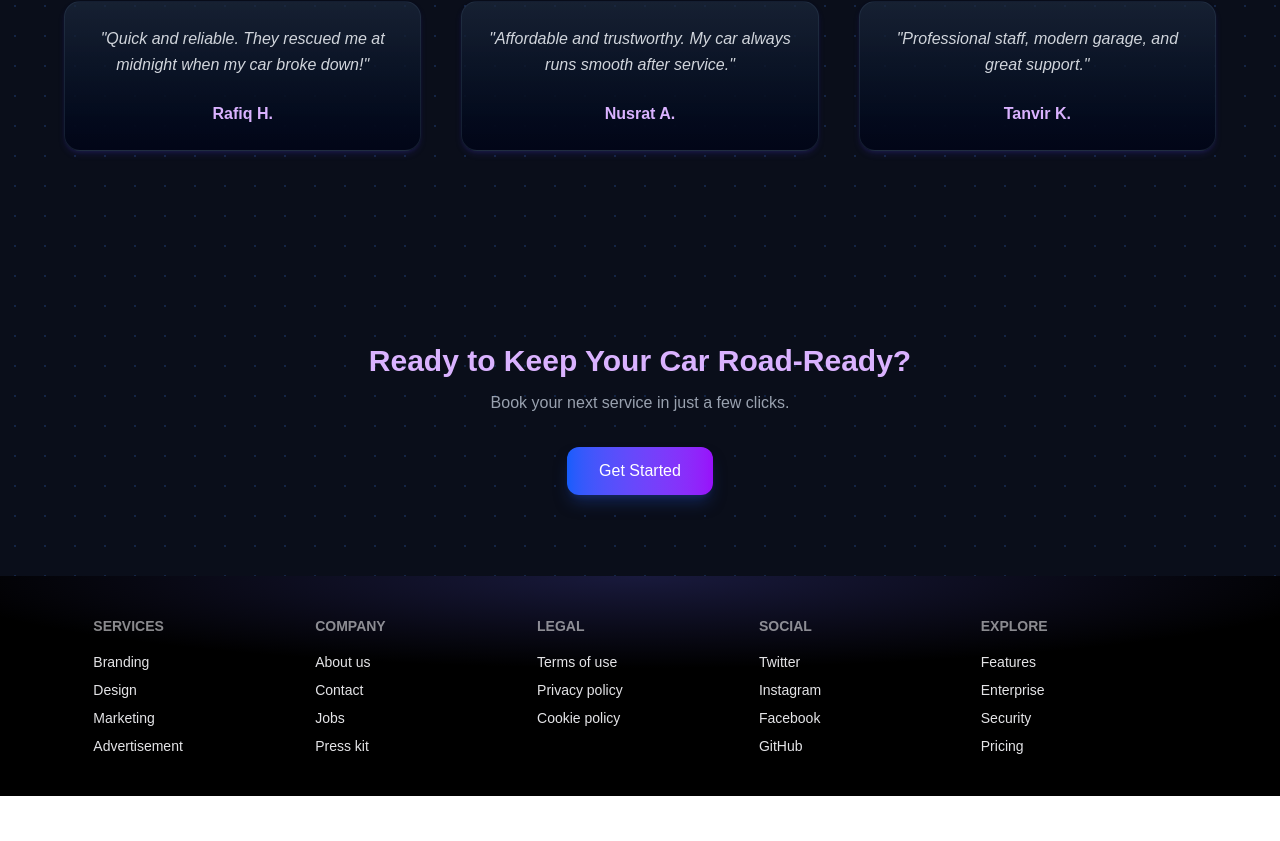
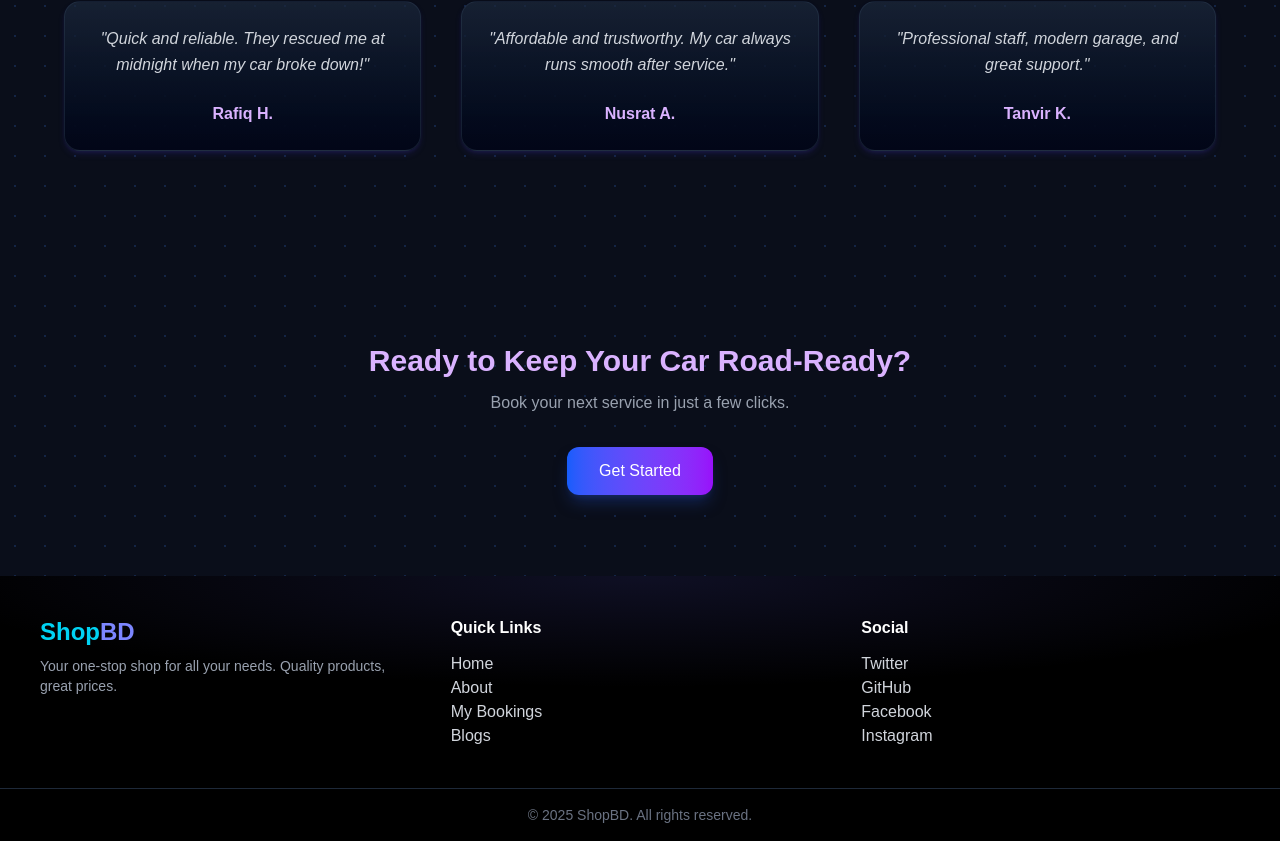
Before and after one commit to sharmin-khan/ShopBD, a Next.js app: page / in a window 1280 px wide. Shown: the part 1485-2326 px from the top of the page. Before the commit the page ends 2281 px from the top, so only its background shows below. Built offline with nearby package versions, Linux system fonts and the light colour scheme; no server answers.

Commit message:
Implement Footer section with Quick LInk and social link.

```diff
--- a/src/app/components/Footer/Footer.jsx
+++ b/src/app/components/Footer/Footer.jsx
@@ -2,107 +2,67 @@ import Link from "next/link";
 
 const Footer = () => {
   return (
-    <div className="w-full relative bg-black">
-      {/* Background with top glow */}
+    <div className="w-full relative bg-black text-gray-300">
+      {/* Background with subtle glow */}
       <div
         className="absolute inset-0 z-0"
         style={{
           background:
-            "radial-gradient(ellipse 80% 60% at 50% 0%, rgba(99, 102, 241, 0.25), transparent 70%), #000000",
+            "radial-gradient(ellipse 80% 60% at 50% 0%, rgba(99, 102, 241, 0.15), transparent 70%), #000000",
         }}
       />
 
       {/* Footer Content */}
-      <footer className="relative z-10 grid grid-cols-2 sm:grid-cols-3 lg:grid-cols-5 footer text-neutral-content  p-10 mx-auto max-w-11/12">
-        <nav>
-          <h6 className="footer-title">Services</h6>
-          <Link href="/services/branding" className="link link-hover">
-            Branding
+      <footer className="relative z-10 grid grid-cols-1 sm:grid-cols-2 md:grid-cols-3 gap-8 p-10 mx-auto max-w-7xl">
+        {/* Logo Section */}
+        <div className="mb-6 sm:mb-0">
+          <Link href="/" className="text-2xl font-bold text-cyan-400 hover:text-cyan-300 transition-colors">
+            Shop<span className="text-indigo-400">BD</span>
           </Link>
-          <Link href="/services/design" className="link link-hover">
-            Design
+          <p className="mt-2 text-gray-400 text-sm">
+            Your one-stop shop for all your needs. Quality products, great prices.
+          </p>
+        </div>
+
+        {/* Quick Links */}
+        <div>
+          <h6 className="font-semibold text-white mb-3">Quick Links</h6>
+           <Link href="/features" className="block hover:text-cyan-400 transition-colors">
+            Home
           </Link>
-          <Link href="/services/marketing" className="link link-hover">
-            Marketing
+          <Link href="/about" className="block hover:text-cyan-400 transition-colors">
+            About
           </Link>
-          <Link href="/services/advertisement" className="link link-hover">
-            Advertisement
+          <Link href="/contact" className="block hover:text-cyan-400 transition-colors">
+            My Bookings
           </Link>
-        </nav>
-        <nav>
-          <h6 className="footer-title">Company</h6>
-          <Link href="/about" className="link link-hover">
-            About us
+          <Link href="/pricing" className="block hover:text-cyan-400 transition-colors">
+          Blogs
           </Link>
-          <Link href="/contact" className="link link-hover">
-            Contact
-          </Link>
-          <Link href="/jobs" className="link link-hover">
-            Jobs
-          </Link>
-          <Link href="/press" className="link link-hover">
-            Press kit
-          </Link>
-        </nav>
-        <nav>
-          <h6 className="footer-title">Legal</h6>
-          <Link href="/terms" className="link link-hover">
-            Terms of use
-          </Link>
-          <Link href="/privacy" className="link link-hover">
-            Privacy policy
-          </Link>
-          <Link href="/cookies" className="link link-hover">
-            Cookie policy
-          </Link>
-        </nav>
-        <nav>
-          <h6 className="footer-title">Social</h6>
-          <Link
-            href="https://twitter.com"
-            target="_blank"
-            className="link link-hover"
-          >
+        </div>
+
+        {/* Social Links */}
+        <div>
+          <h6 className="font-semibold text-white mb-3">Social</h6>
+          <Link href="https://twitter.com" target="_blank" className="block hover:text-cyan-400 transition-colors">
             Twitter
           </Link>
-          <Link
-            href="https://instagram.com"
-            target="_blank"
-            className="link link-hover"
-          >
+          <Link href="https://github.com" target="_blank" className="block hover:text-cyan-400 transition-colors">
+            GitHub
+          </Link>
+          <Link href="https://facebook.com" target="_blank" className="block hover:text-cyan-400 transition-colors">
+            Facebook
+          </Link>
+          <Link href="https://instagram.com" target="_blank" className="block hover:text-cyan-400 transition-colors">
             Instagram
           </Link>
-          <Link
-            href="https://facebook.com"
-            target="_blank"
-            className="link link-hover"
-          >
-            Facebook
-          </Link>
-          <Link
-            href="https://github.com"
-            target="_blank"
-            className="link link-hover"
-          >
-            GitHub
-          </Link>
-        </nav>
-        <nav>
-          <h6 className="footer-title">Explore</h6>
-          <Link href="/features" className="link link-hover">
-            Features
-          </Link>
-          <Link href="/enterprise" className="link link-hover">
-            Enterprise
-          </Link>
-          <Link href="/security" className="link link-hover">
-            Security
-          </Link>
-          <Link href="/pricing" className="link link-hover">
-            Pricing
-          </Link>
-        </nav>
+        </div>
       </footer>
+
+      {/* Bottom Note */}
+      <div className="relative z-10 text-center text-sm text-gray-500 pb-4 pt-4 border-t border-gray-800">
+        © {new Date().getFullYear()} ShopBD. All rights reserved.
+      </div>
     </div>
   );
 };
```
